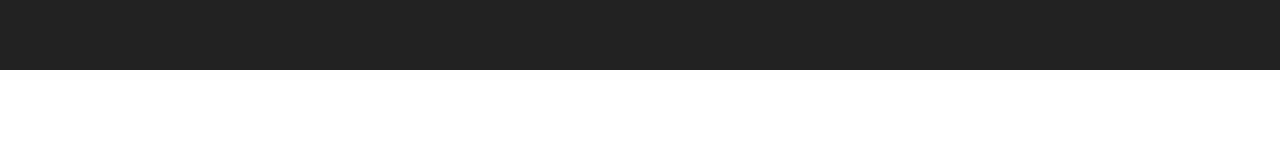
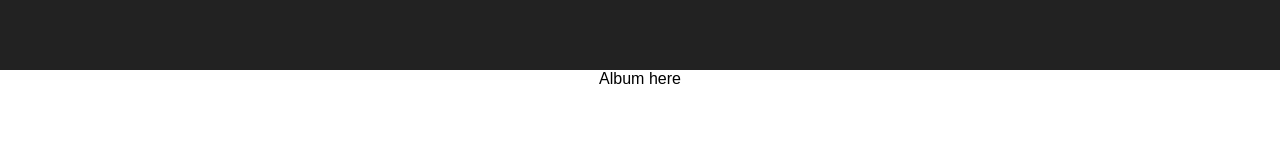
Before and after one commit to VulcanDev/bloc-jams-react, a React (Create React App) app: page /album in a window 1280 px wide. Shown: the part 120-280 px from the top of the page. Built offline with nearby package versions, Linux system fonts and the light colour scheme.

Commit message:
Assignment 3 Complete

```diff
--- a/src/App.js
+++ b/src/App.js
@@ -3,6 +3,7 @@
 import './App.css';
 import Landing from './components/Landing';
 import Library from './components/Library';
+import Album from './components/Album';
 
 class App extends Component {
   render() {
@@ -18,6 +19,7 @@
         <main>
           <Route exact path="/" component={Landing} />
           <Route path="/library" component={Library} />
+          <Route path="/album" component={Album} />
         </main>
       </div>
     );
--- /dev/null
+++ b/src/components/Album.js
@@ -0,0 +1,7 @@
+import React from "react";
+
+const Album = () => (
+    <div className="album">Album here</div>
+);
+
+export default Album;
```
